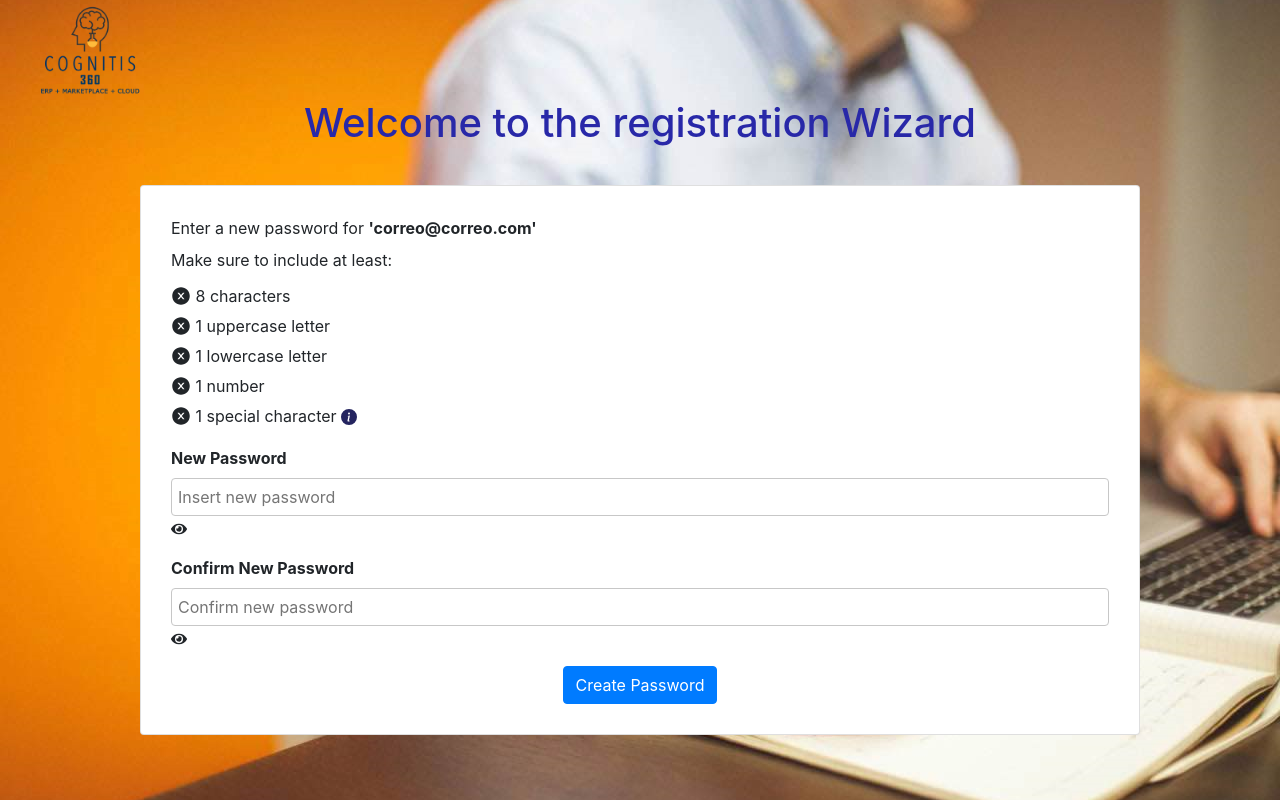
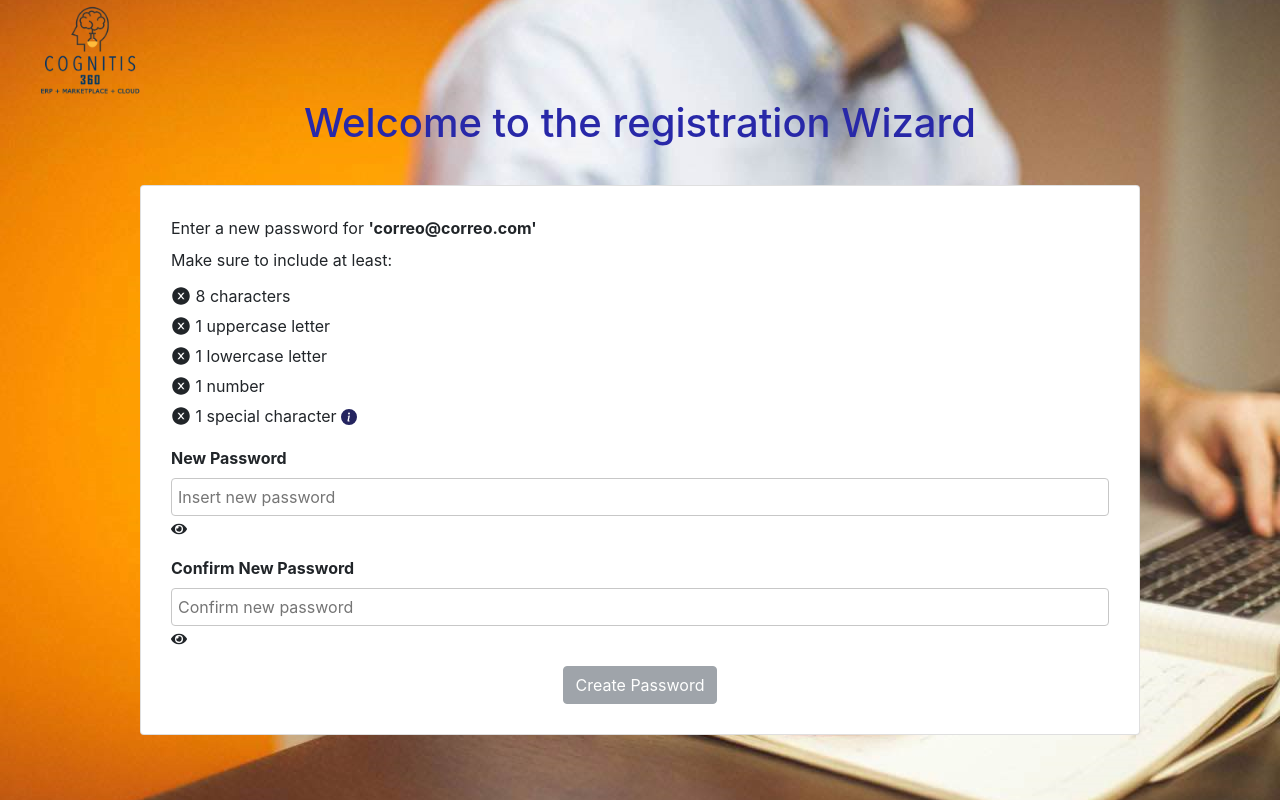
Before and after one commit to nicmalegre/Cognitis, a React (Create React App) app: page /login in a window 1280 px wide. Built offline with nearby package versions, Linux system fonts and the light colour scheme.

Commit message:
Add controlCreatePassButton

```diff
--- a/src/components/Login/index.js
+++ b/src/components/Login/index.js
@@ -216,7 +216,7 @@ class Login extends React.Component{
                                 </FormGroup>
                                 <Row className='justify-content-center'>
                                     <Link to="SelectCountry">
-                                        <Button  color="primary" onClick={this.handleClick}>Create Password</Button>
+                                        {controlCreatePassButton}
                                     </Link>
                                 </Row>
                             </div>
```
